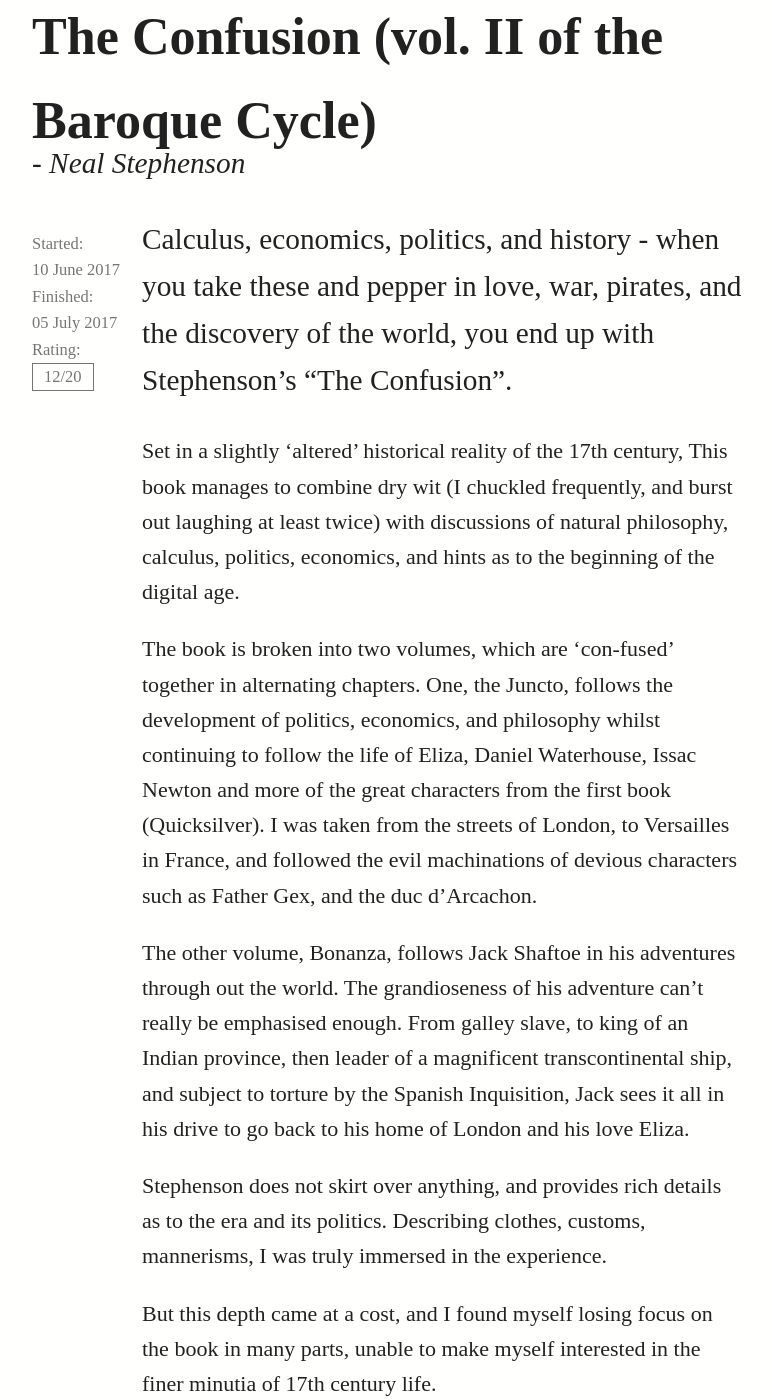
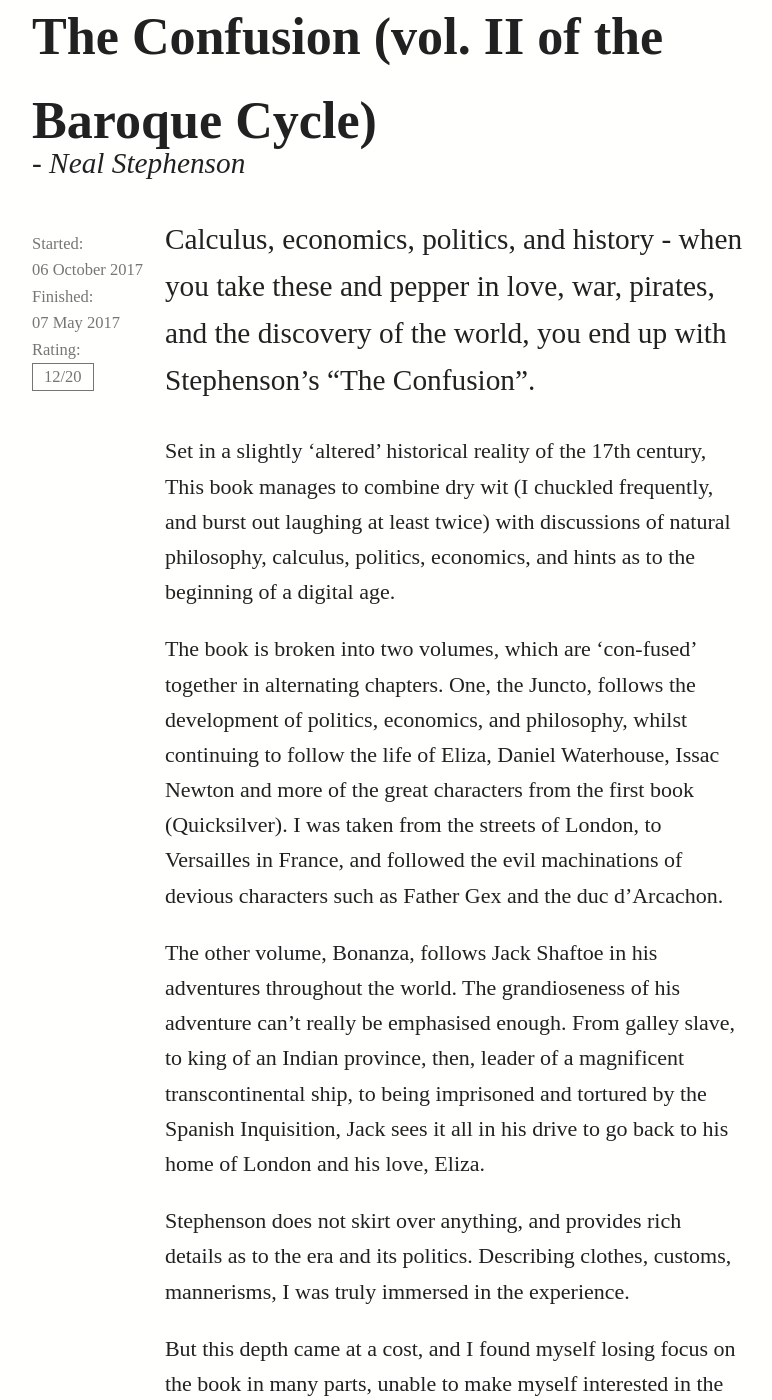
Before and after one commit to humont/myblog, a Jekyll site: the page built from _readings/the_confusion.md.md, in a window 1280 px wide and 1400 px high, scrolled down 209 px. Shown: the whole window, without its empty margins (12-784 px from the left). Built offline with Jekyll 4.4.1, drawn with Linux system fonts in a browser that asks for light colours; some of the changed text lies outside the part shown.

Commit message:
Updated The Confusion.Md

```diff
--- a/_readings/the_confusion.md.md
+++ b/_readings/the_confusion.md.md
@@ -2,18 +2,18 @@
 title: The Confusion (vol. II of the Baroque Cycle)
 author: Neal Stephenson
 rating: 12
-start-date: 10/06/2017
-end-date: 05/07/2017
+start-date: 2017-10-06 00:00:00 Z
+end-date: 2017-05-07 00:00:00 Z
 layout: book
 ---
 
 Calculus, economics, politics, and history - when you take these and pepper in love, war, pirates, and the discovery of the world, you end up with Stephenson's "The Confusion".
 
-Set in a slightly 'altered' historical reality of the 17th century, This book manages to combine dry wit (I chuckled frequently, and burst out laughing at least twice) with discussions of natural philosophy, calculus, politics, economics, and hints as to the beginning of the digital age.
+Set in a slightly 'altered' historical reality of the 17th century, This book manages to combine dry wit (I chuckled frequently, and burst out laughing at least twice) with discussions of natural philosophy, calculus, politics, economics, and hints as to the beginning of a digital age.
 
-The book is broken into two volumes, which are 'con-fused' together in alternating chapters. One, the Juncto, follows the development of politics, economics, and philosophy whilst continuing to follow the life of Eliza, Daniel Waterhouse, Issac Newton and more of the great characters from the first book (Quicksilver). I was taken from the streets of London, to Versailles in France, and followed the evil machinations of devious characters such as Father Gex, and the duc d'Arcachon.
+The book is broken into two volumes, which are 'con-fused' together in alternating chapters. One, the Juncto, follows the development of politics, economics, and philosophy, whilst continuing to follow the life of Eliza, Daniel Waterhouse, Issac Newton and more of the great characters from the first book (Quicksilver). I was taken from the streets of London, to Versailles in France, and followed the evil machinations of devious characters such as Father Gex and the duc d'Arcachon.
 
-The other volume, Bonanza, follows Jack Shaftoe in his adventures through out the world. The grandioseness of his adventure can't really be emphasised enough. From galley slave, to king of an Indian province, then leader of a magnificent transcontinental ship, and subject to torture by the Spanish Inquisition, Jack sees it all in his drive to go back to his home of London and his love Eliza.
+The other volume, Bonanza, follows Jack Shaftoe in his adventures throughout the world. The grandioseness of his adventure can't really be emphasised enough. From galley slave, to king of an Indian province, then, leader of a magnificent transcontinental ship, to being imprisoned and tortured by the Spanish Inquisition, Jack sees it all in his drive to go back to his home of London and his love, Eliza.
 
 Stephenson does not skirt over anything, and provides rich details as to the era and its politics. Describing clothes, customs, mannerisms, I was truly immersed in the experience.
 
```
Also changed, not shown: other parts of _readings/the_confusion.md.md (+1 -1 lines).
